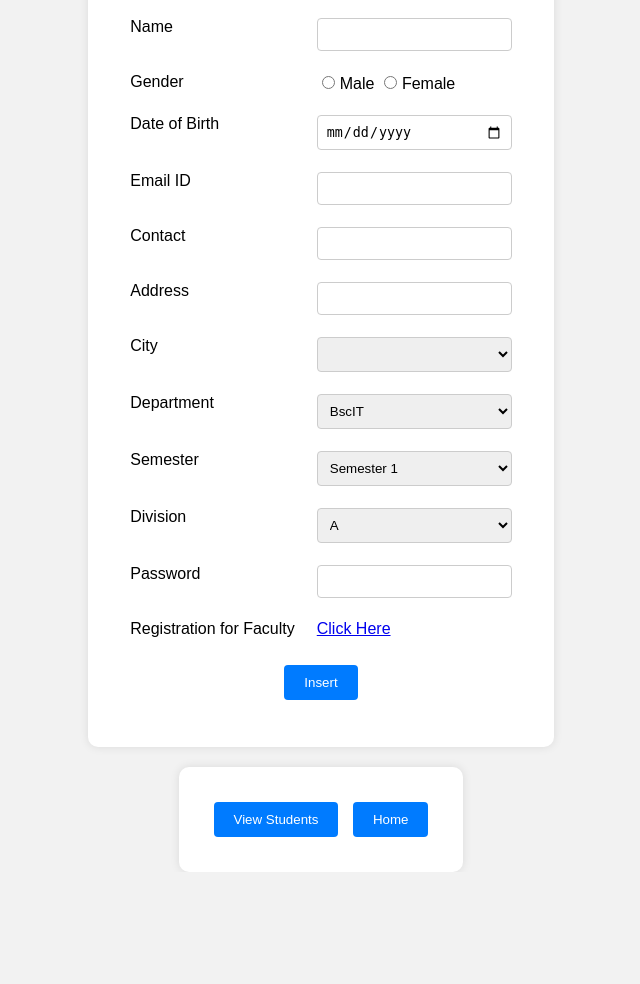
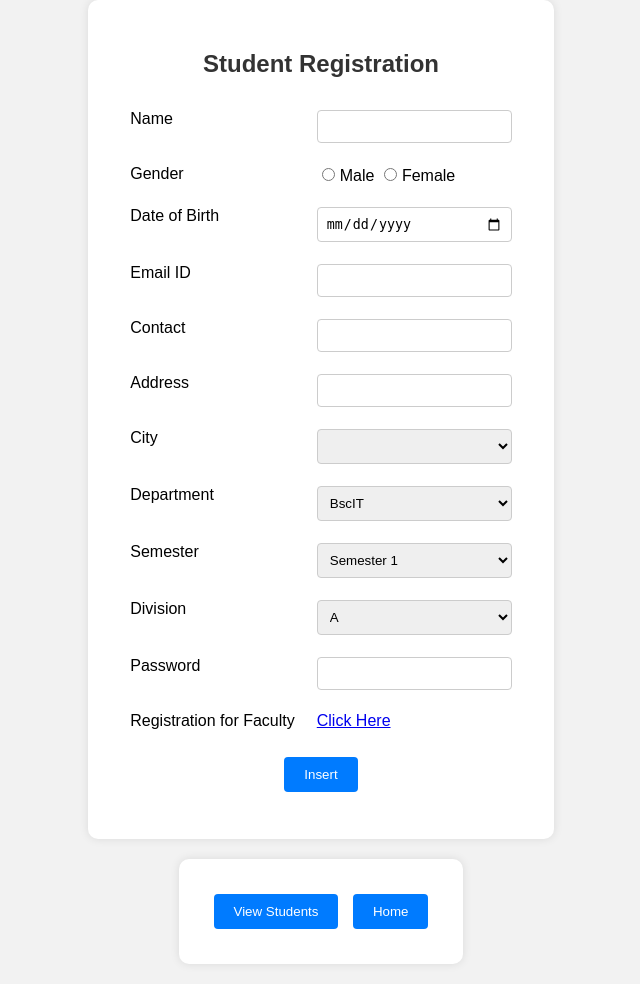
Before and after one commit to Koladiya-Monish/Institute-Event-Management-System, a PHP site: page / in a window 1280 px wide. Shown: the whole page, without its empty margins (319-959 px from the left). Before the commit the page ends 872 px from the top, so only its background shows below. Run offline with PHP 8.4, Linux system fonts and the light colour scheme; the visitor is signed in with stand-in values (Sample User, id 1); data comes from the database, SQL or seed files in the repository.

Commit message:
Update index.php

```diff
--- a/index.php
+++ b/index.php
@@ -13,7 +13,7 @@
                 justify-content: center;
                 align-items: center;
                 flex-direction: column;
-                height: 100vh;
+                min-height: 100vh;
             }
 
             form {
```
